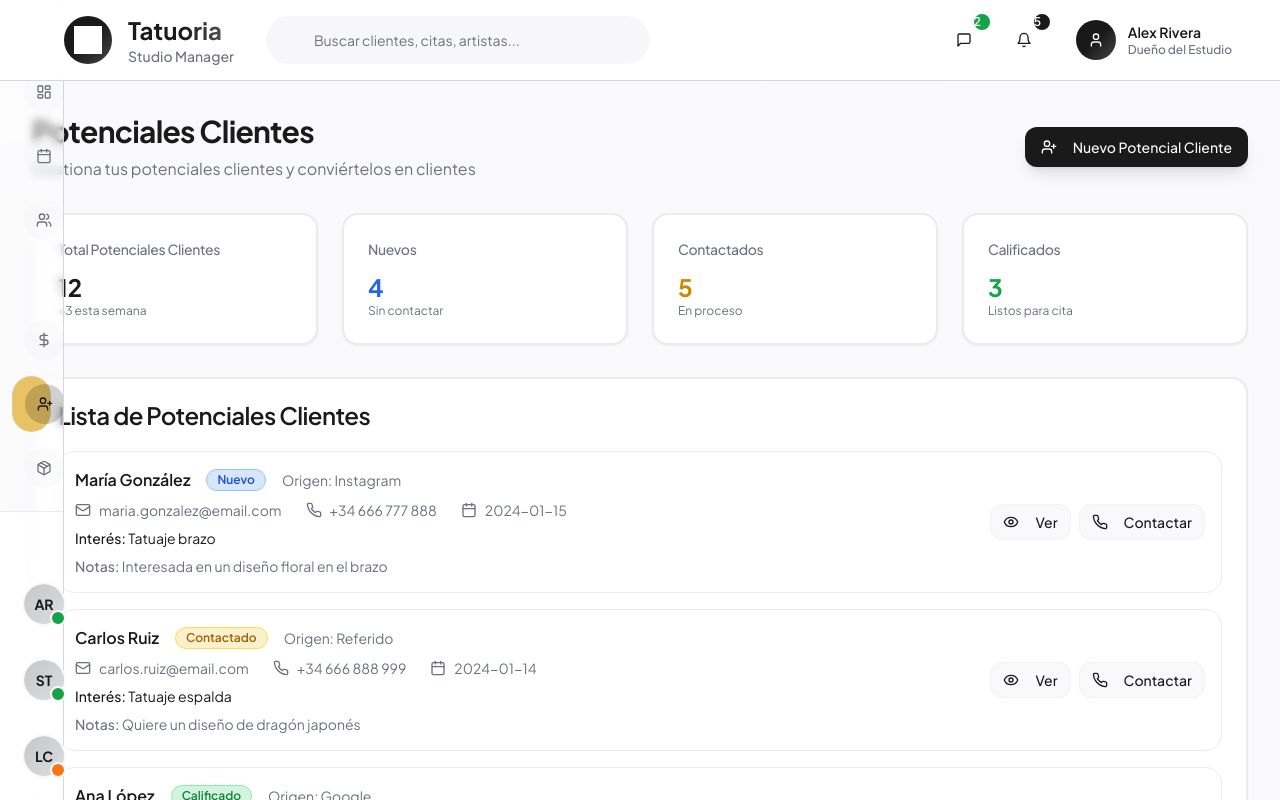
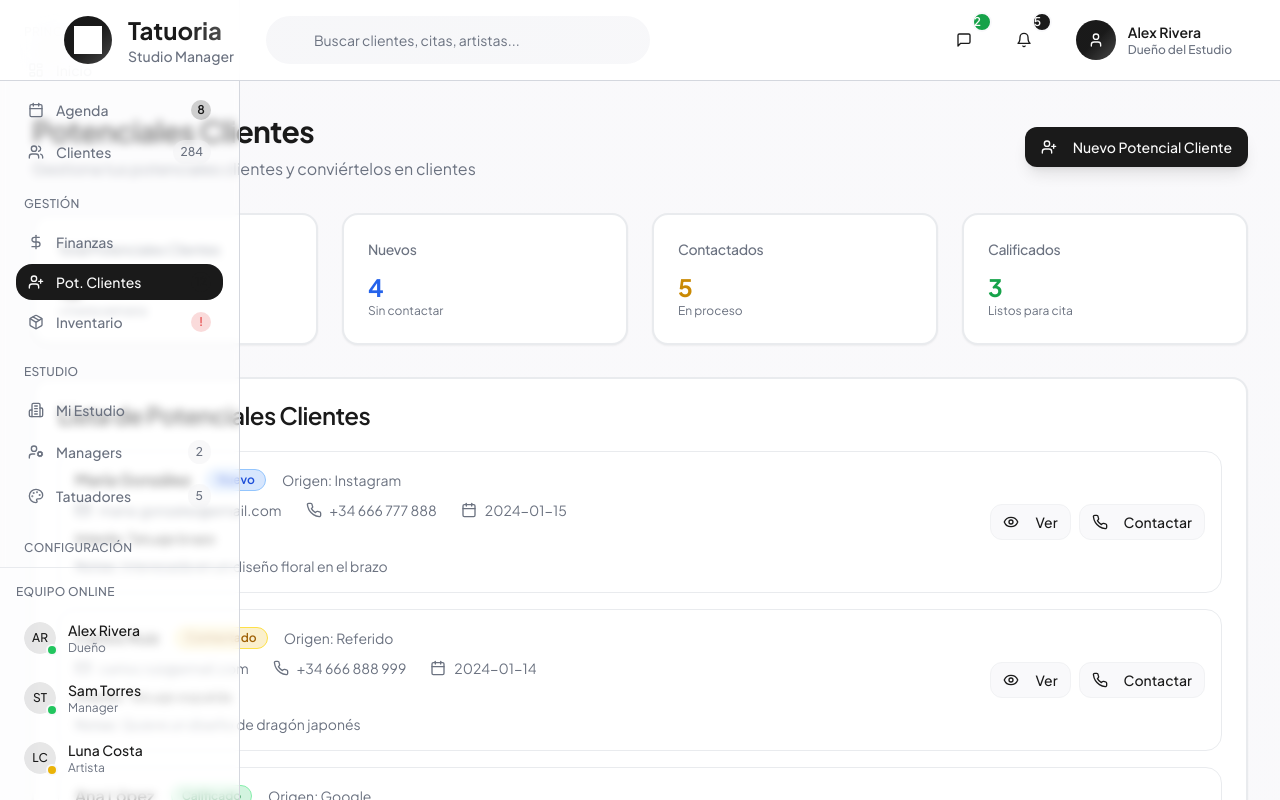
Before and after one commit to retruko/flowink-digital-canvas, a React (Vite) app: page /leads in a window 1280 px wide. Shown: the top 800 px of the page. Built offline with nearby package versions, Linux system fonts and the light colour scheme.

Commit message:
Refactor Agenda page layout
Revert Agenda page layout changes to match the provided image, improving clarity and usability.

```diff
--- a/src/components/Sidebar.tsx
+++ b/src/components/Sidebar.tsx
@@ -68,63 +68,51 @@ export function Sidebar() {
   const location = useLocation();
 
   return (
-    <aside className="hidden lg:flex lg:w-16 hover:lg:w-80 border-r border-border bg-gradient-to-b from-card/50 via-card/30 to-card/50 backdrop-blur-sm h-full flex-col transition-all duration-300 ease-in-out group fixed left-0 top-0 z-50">
+    <aside className="hidden lg:flex lg:w-60 border-r border-border bg-card/50 backdrop-blur-sm h-full flex-col fixed left-0 top-0 z-40">
       <div className="flex h-full flex-col">
-        <div className="flex-1 overflow-auto py-8">
-          <div className="space-y-8 px-3 group-hover:px-6 transition-all duration-300">
+        <div className="flex-1 overflow-auto py-6">
+          <div className="space-y-6 px-4">
             {menuItems.map((section, sectionIndex) => (
               <div key={section.section}>
-                <div className="space-y-3">
-                  <h3 className="px-4 text-xs font-bold text-muted-foreground uppercase tracking-widest mb-4 opacity-0 group-hover:opacity-100 transition-opacity duration-300">
+                <h3 className="px-2 text-xs font-medium text-muted-foreground uppercase tracking-wide mb-3">
                   {section.section}
                 </h3>
-                  <div className="space-y-2">
+                <div className="space-y-1">
                   {section.items.map((item) => {
                     const Icon = item.icon;
                     const isActive = location.pathname === item.href;
                     return (
-                        <Button
+                      <Link
                         key={item.href}
-                          variant={isActive ? "secondary" : "ghost"}
-                          className={`w-full justify-start h-14 text-sm font-medium rounded-2xl transition-all duration-300 ${
+                        to={item.href}
+                        className={`flex items-center gap-3 px-3 py-2 rounded-lg text-sm font-medium transition-colors ${
                           isActive
-                              ? "bg-gradient-to-r from-accent via-accent/80 to-accent text-accent-foreground border border-border/30 shadow-medium"
-                              : "hover:bg-gradient-to-r hover:from-accent/30 hover:to-accent/20 text-muted-foreground hover:text-foreground hover:shadow-soft"
+                            ? "bg-primary text-primary-foreground"
+                            : "text-muted-foreground hover:text-foreground hover:bg-accent"
                         }`}
-                          size="sm"
-                          asChild
                       >
-                          <Link to={item.href}>
-                            <div className={`group-hover:mr-4 h-10 w-10 rounded-xl flex items-center justify-center flex-shrink-0 ${
-                              isActive
-                                ? "bg-primary/20 text-primary"
-                                : "bg-muted/30 text-muted-foreground group-hover:bg-primary/10 group-hover:text-primary"
-                            } transition-all duration-300`}>
-                              <Icon className="h-5 w-5" />
-                            </div>
-                            <span className="flex-1 text-left font-semibold opacity-0 group-hover:opacity-100 transition-opacity duration-300 whitespace-nowrap overflow-hidden">{item.label}</span>
+                        <Icon className="h-4 w-4 flex-shrink-0" />
+                        <span className="truncate">{item.label}</span>
                         {item.badge && (
                           <Badge
                             variant="secondary"
-                                className={`h-6 w-6 p-0 text-xs ml-auto rounded-full shadow-soft ${
+                            className={`h-5 w-5 p-0 text-xs ml-auto rounded-full flex items-center justify-center ${
                               item.badge === "!"
-                                    ? "bg-destructive/20 text-destructive border border-destructive/30"
-                                    : "bg-primary/20 text-primary border border-primary/30"
+                                ? "bg-destructive/20 text-destructive"
+                                : "bg-primary/20 text-primary"
                             }`}
                           >
                             {item.badge}
                           </Badge>
                         )}
                         {item.count && (
-                              <span className="text-sm text-muted-foreground ml-auto bg-muted/50 px-2 py-1 rounded-xl">
+                          <span className="text-xs text-muted-foreground ml-auto bg-muted/50 px-2 py-1 rounded-lg">
                             {item.count}
                           </span>
                         )}
                       </Link>
-                        </Button>
                     );
                   })}
-                  </div>
                 </div>
               </div>
             ))}
@@ -132,27 +120,27 @@ export function Sidebar() {
         </div>
 
         {/* Team Section */}
-        <div className="border-t border-border/50 p-3 group-hover:p-6 bg-gradient-to-r from-card/80 to-card/50 backdrop-blur-sm transition-all duration-300">
-          <h3 className="text-xs font-bold text-muted-foreground uppercase tracking-widest mb-4 opacity-0 group-hover:opacity-100 transition-opacity duration-300">
+        <div className="border-t border-border/50 p-4 bg-card/30">
+          <h3 className="text-xs font-medium text-muted-foreground uppercase tracking-wide mb-3">
             Equipo Online
           </h3>
-          <div className="space-y-3">
+          <div className="space-y-2">
             {teamMembers.map((member) => (
-              <div key={member.name} className="flex items-center space-x-4 p-3 rounded-2xl hover:bg-accent/30 transition-all duration-300">
-                <div className="relative flex-shrink-0">
-                  <Avatar className="h-10 w-10 ring-2 ring-background shadow-medium">
-                    <AvatarFallback className="bg-gradient-to-br from-primary/20 to-primary/10 text-primary text-sm font-bold">
+              <div key={member.name} className="flex items-center gap-3 p-2 rounded-lg hover:bg-accent/50 transition-colors">
+                <div className="relative">
+                  <Avatar className="h-8 w-8">
+                    <AvatarFallback className="bg-primary/10 text-primary text-xs font-medium">
                       {member.avatar}
                     </AvatarFallback>
                   </Avatar>
-                  <div className={`absolute -bottom-0.5 -right-0.5 h-4 w-4 rounded-full border-2 border-background shadow-soft ${
-                    member.status === "online" ? "bg-success" :
-                    member.status === "busy" ? "bg-warning" : "bg-muted"
+                  <div className={`absolute -bottom-0.5 -right-0.5 h-3 w-3 rounded-full border-2 border-background ${
+                    member.status === "online" ? "bg-green-500" :
+                    member.status === "busy" ? "bg-yellow-500" : "bg-gray-400"
                   }`} />
                 </div>
-                <div className="flex-1 min-w-0 opacity-0 group-hover:opacity-100 transition-opacity duration-300 overflow-hidden">
-                  <p className="text-sm font-semibold truncate">{member.name}</p>
-                  <p className="text-xs text-muted-foreground font-medium">{member.role}</p>
+                <div className="flex-1 min-w-0">
+                  <p className="text-sm font-medium truncate">{member.name}</p>
+                  <p className="text-xs text-muted-foreground">{member.role}</p>
                 </div>
               </div>
             ))}
--- a/src/pages/Index.tsx
+++ b/src/pages/Index.tsx
@@ -185,7 +185,7 @@ function DashboardContent() {
       <Header />
       <div className="flex">
         <Sidebar />
-        <main className="flex-1 p-8 bg-gradient-to-br from-background via-background to-accent/20 lg:ml-16">
+        <main className="flex-1 p-8 bg-gradient-to-br from-background via-background to-accent/20 lg:ml-60">
           <div className="max-w-7xl mx-auto">
             {renderDashboardByRole()}
           </div>
```
Lines whose indentation alone changed are shown as unchanged.
